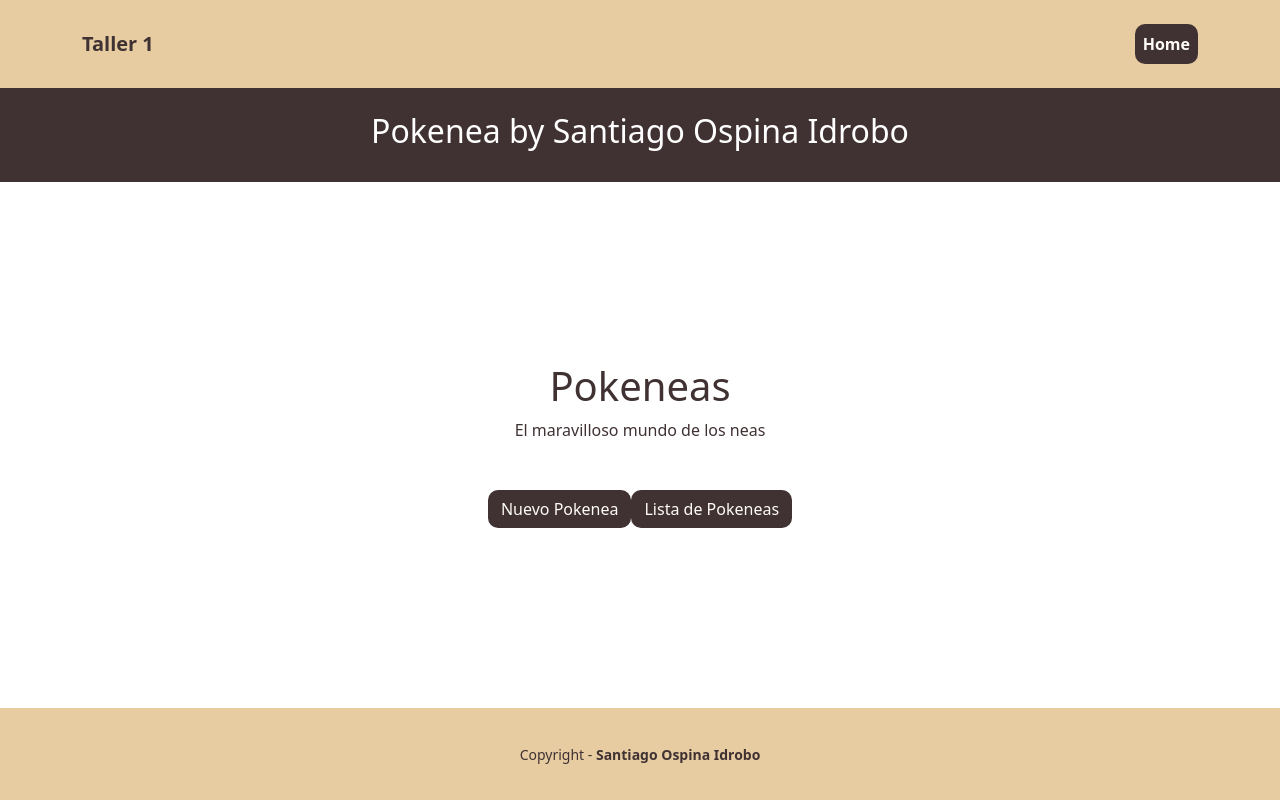
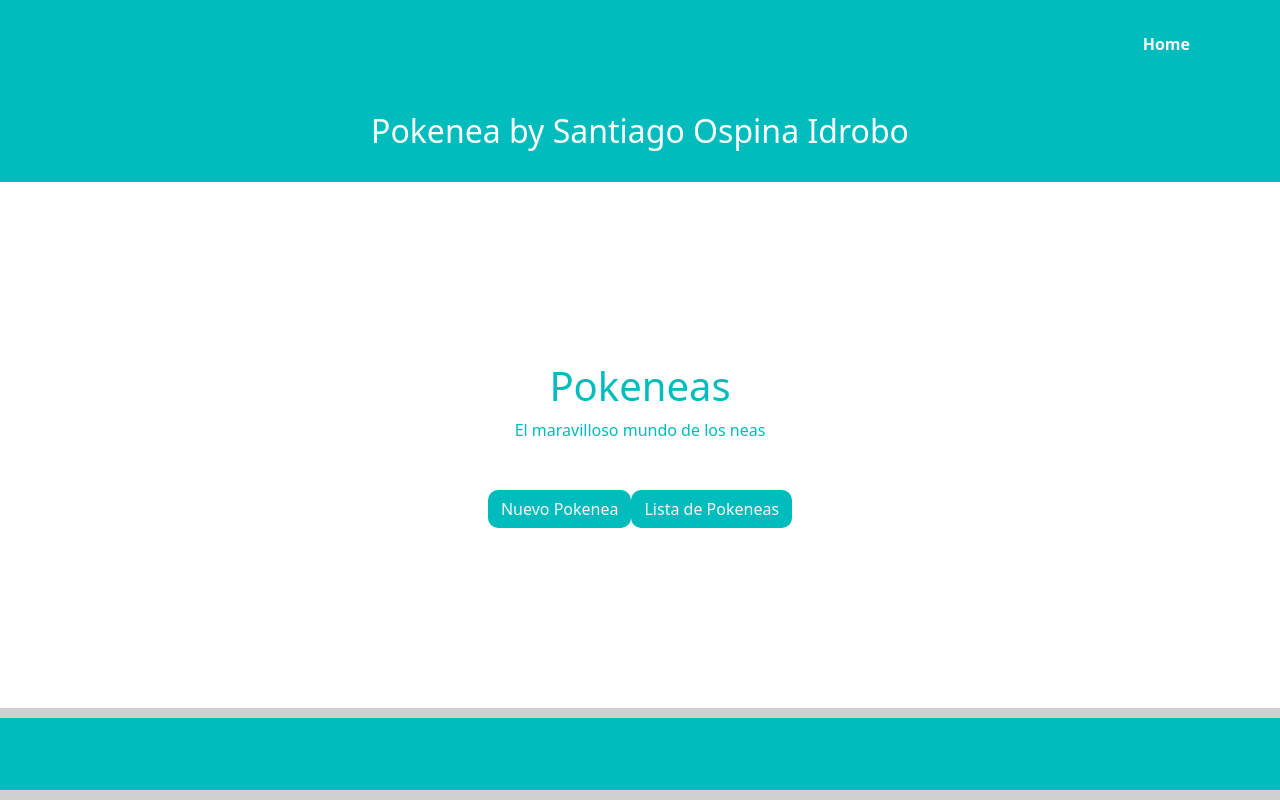
Before and after one commit to Santiagospinai7/pokenea, a Django app: page / in a window 1280 px wide. Run offline with Django 4.2, Linux system fonts and the light colour scheme.

Commit message:
dockerfile created

```diff
--- a/pages/static/pages/app.css
+++ b/pages/static/pages/app.css
@@ -1,28 +1,28 @@
 .bg-secondary {
-  background-color: #e7cca1 !important;
+  background-color: #00bcbc !important;
 }
 
 .copyright {
-  background-color: #e7cca1;
+  background-color: #00bcbc;
 }
 
 .bg-primary {
-  background-color: #403233 !important;
+  background-color: #00bcbc !important;
 }
 
 .brown-color {
-  color: #403233 !important;
+  color: #00bcbc !important;
 }
 
 .brown-button {
-  background-color: #403233 !important;
+  background-color: #00bcbc !important;
   border-radius: 10px;
-  color: #fffcf7 !important;
+  color: #f7f7f7 !important;
 }
 
 .brown-button:hover {
   transform: scale(1.1);
-  color: #fffcf7 !important;
+  color: #00bcbc !important;
 }
 
 nav{
@@ -67,7 +67,7 @@
 }
 
 .footer {
-  background-color: #e7cca1;
+  background-color: #d0d0d0;
   color: #403233;
   text-align: center;
   padding: 10px 0;
--- a/pages/templates/pages/base.html
+++ b/pages/templates/pages/base.html
@@ -12,7 +12,7 @@
   <!-- header -->
   <nav class="navbar navbar-expand-lg navbar-dark bg-secondary  py-4">
     <div class="container">
-      <a class="navbar-brand brown-color " href="{% url 'home' %}">Taller 1</a>
+      <a class="navbar-brand brown-color " href="{% url 'home' %}">Pokeneas</a>
       <button class="navbar-toggler" type="button" data-bs-toggle="collapse" data-bs-target="#navbarNavAltMarkup"
         aria-controls="navbarNavAltMarkup" aria-expanded="false" aria-label="Toggle navigation">
         <span class="navbar-toggler-icon"></span>
--- a/pages/views.py
+++ b/pages/views.py
@@ -4,6 +4,7 @@
 from .models import Pokenea
 from django import forms
 from django.views import View
+import os
 
 # Create your views here.
 class HomePageView(TemplateView):
@@ -33,8 +34,9 @@
     viewData = {}
     pokenea = Pokenea.objects.get(pk=pokenea_id)
     viewData['title'] = pokenea.name
-    viewData['subtitle'] = 'Pokenea Details'
+    viewData['subtitle'] = 'Pokenea Detail'
     viewData['pokenea'] = pokenea
+    viewData['container_id'] = os.uname()[1]
 
     return render(request, self.template_name, viewData)
 
```
Also changed, not shown: pages/templates/pokeneas/show.html (+4 -4 lines), 1 other file.
